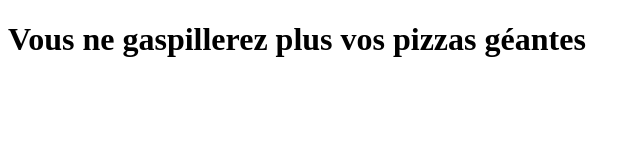
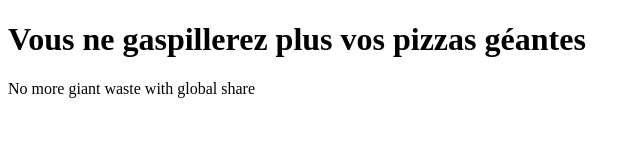
Before and after one commit to trudyglory/sharezza, a plain HTML site: page index.html in a window 1280 px wide. Shown: the whole page, without its empty margins (0-641 px from the left). Drawn offline with Linux system fonts and the light colour scheme.

Commit message:
Update index.html
An h2 tag have been added as a translation of the h1 tag

```diff
--- a/index.html
+++ b/index.html
@@ -6,5 +6,6 @@
   </head>
   <body>
     <h1>Vous ne gaspillerez plus vos pizzas géantes </h1>
+    </h2>No more giant waste with global share </h2>
   </body>
 </html>
```
